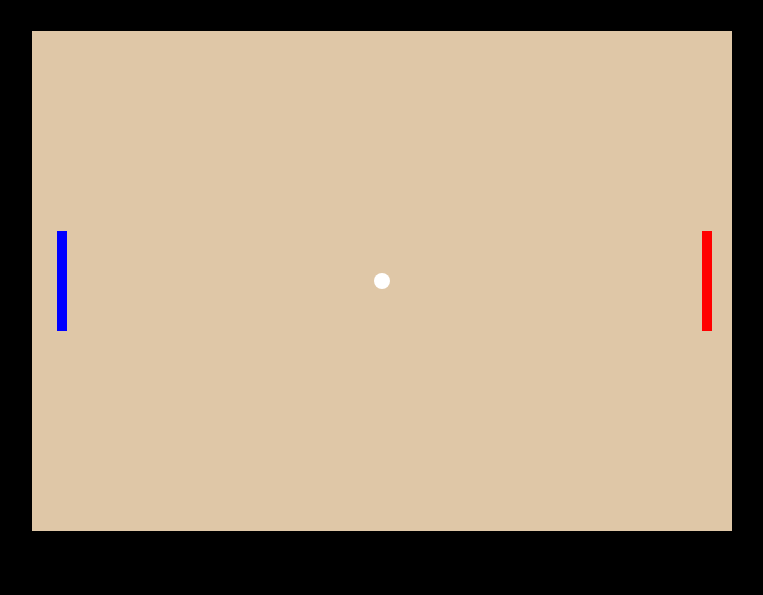
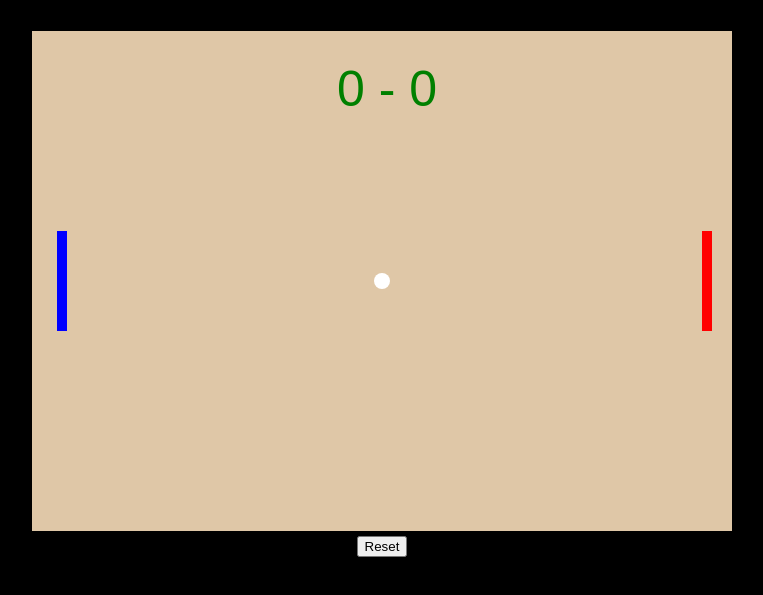
Before and after one commit to Jasonsal23/pong-game, a plain HTML site: page index.html in a window 1280 px wide. Shown: the part 95-690 px from the top of the page, without its empty margins (258-1021 px from the left). Drawn offline with Linux system fonts and the light colour scheme.

Commit message:
added reset button and scoreboard on top of canvas

```diff
--- a/index.html
+++ b/index.html
@@ -14,13 +14,15 @@
     <canvas id="canvas" height="500" width="700"></canvas>
     </div>
 </main>
+<div class="btn">
+    <button type="button" id="reset" onclick="reset()">Reset</button>
+</div>
 
     <style>
         #canvas{
             text-align: center;
             border: 1px solid;
             background-color: rgb(223, 199, 167);
-
         }
         h1{
             font-family: sans-serif;
@@ -33,6 +35,9 @@
         body{
             background-color: black;
         }
+        .btn{
+            text-align:center;
+        }
     </style>
     <script src="index.js"></script>
 </body>
--- a/index.js
+++ b/index.js
@@ -1,6 +1,11 @@
 const canvas=document.getElementById('canvas');
 const context=canvas.getContext('2d');
 context.canvas;
+
+context.font = '50px Arial';
+context.fillStyle='green';
+context.fillText('0 - 0', 305, 75)
+
 
 //objects
 function leftPaddle(){
@@ -22,18 +27,17 @@ function ball(){
     context.fill();
     context.closePath();
 }
+//key movements
+//document.addEventListener('keydown',)
+
+//restart button
+document.getElementById('reset').addEventListener('mouseover',mouseOver);
+function mouseOver(){
+    document.getElementById('reset').style.cursor='pointer';
+}
+
+
 
 leftPaddle();
 rightPaddle();
 ball();
-
-//keydown function
-/*document.addEventListener('keydown', function(e){
-    if (e.repeat) return;
-    if(e.key === 'ArrowUp'){
-        direction = 'north'
-    }
-    if(e.key === 'ArrowDown'){
-        direction = 'south'
-    }
-})*/
```
